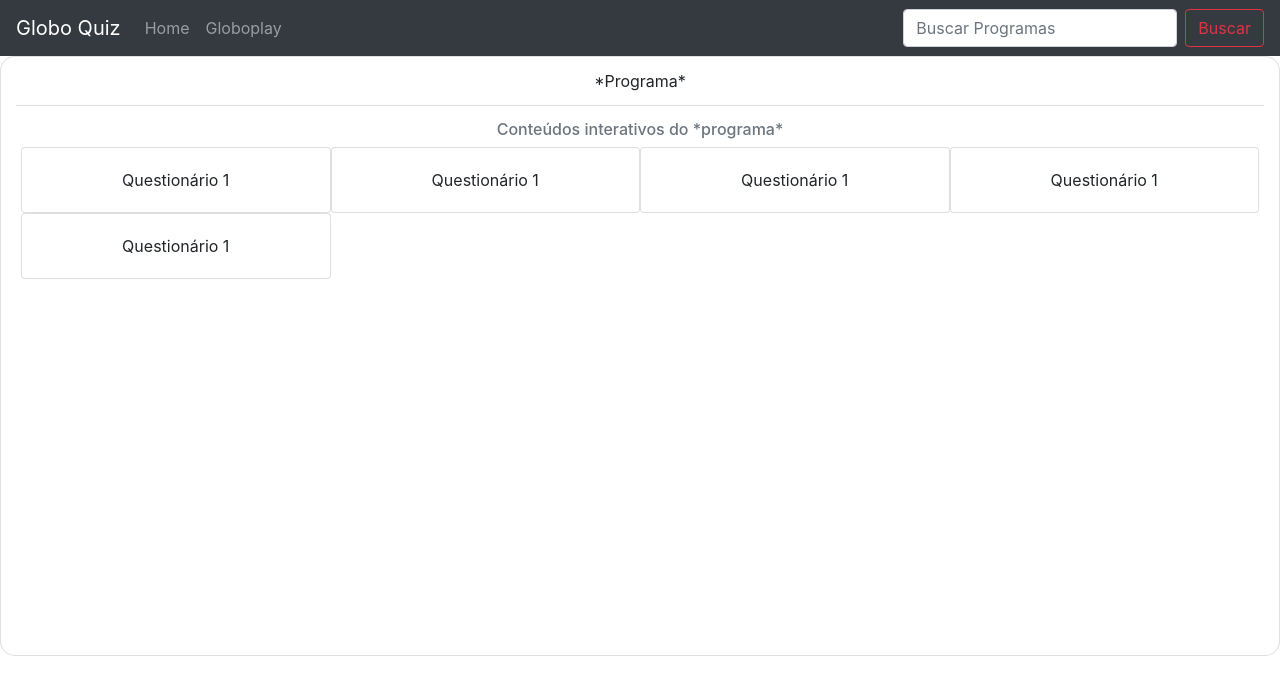
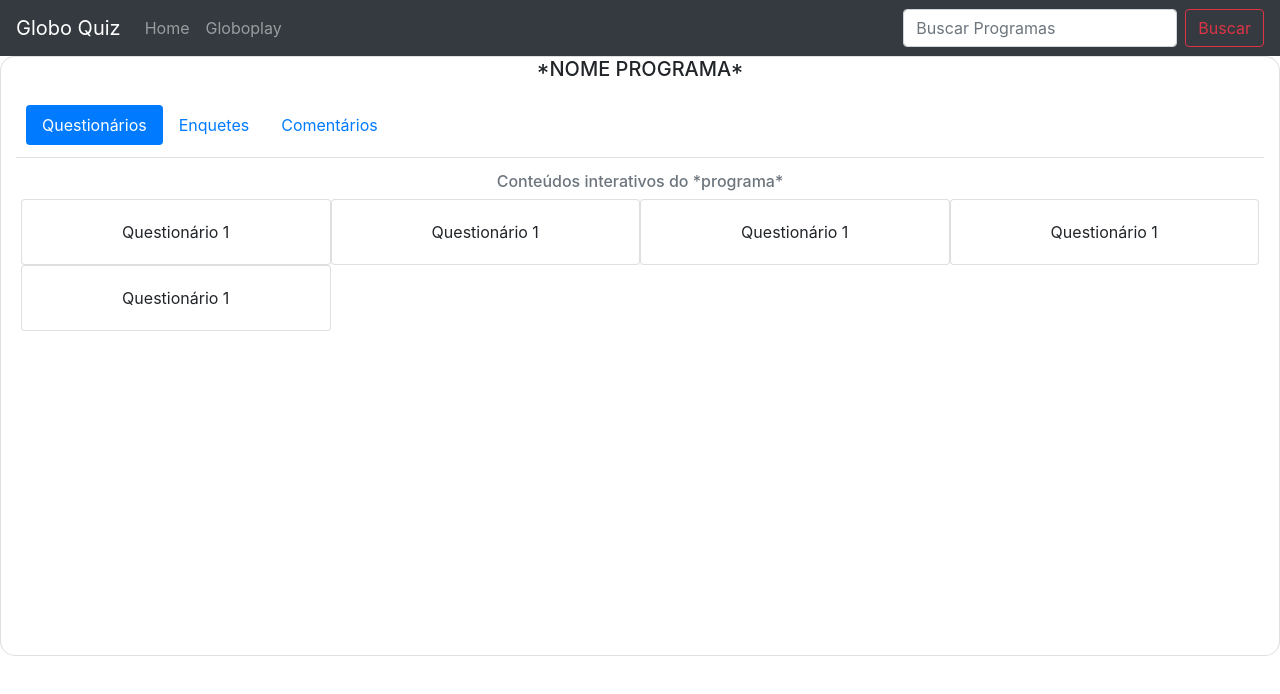
Before and after one commit to Silvio-Ronaldo/frontend_desafio_globo, a React (Create React App) app in the folder front/: page /Programa/1 in a window 1280 px wide. Shown: the top 694 px of the page. Built offline with nearby package versions, Linux system fonts and the light colour scheme.

Commit message:
Criando a navegacao entre interacoes

```diff
--- a/front/src/pages/Program.js
+++ b/front/src/pages/Program.js
@@ -1,7 +1,7 @@
 import React, { useEffect, useState } from 'react';
 import api from '../services/api.js';
 import './Program.css';
-import { Navbar, Nav, Form, FormControl, Button, Card } from 'react-bootstrap';
+import { Navbar, Nav, Form, FormControl, Button, Card, NavItem, NavLink } from 'react-bootstrap';
 import { MdAddCircleOutline } from 'react-icons/md';
 
 export default function Program() {
@@ -31,7 +31,20 @@
       <div className="container-fluid h-100">
         <div className="row h-100">
           <Card className="col-sm-12 div-main-body text-center">
-            <Card.Header className="bg-white">*Programa*</Card.Header>
+            <Card.Title as="h5">*NOME PROGRAMA*</Card.Title>
+            <Card.Header className="bg-white">
+              <Nav variant="pills" defaultActiveKey="#first">
+                <Nav.Item>
+                  <Nav.Link href="#first">Questionários</Nav.Link>
+                </Nav.Item>
+                <Nav.Item>
+                  <Nav.Link href="#link">Enquetes</Nav.Link>
+                </Nav.Item>
+                <Nav.Item>
+                  <Nav.Link href="#">Comentários</Nav.Link>
+                </Nav.Item>
+              </Nav>
+            </Card.Header>
             <Card.Body>
               <Card.Subtitle className="mb-2 text-muted text-center">Conteúdos interativos do *programa*</Card.Subtitle>
               <Card.Text className="row" id="questionary-container">
```
Also changed, not shown: front/src/mais_voce.png (added), front/src/pages/Ads.css (added), front/src/pages/Ads.js (added).
